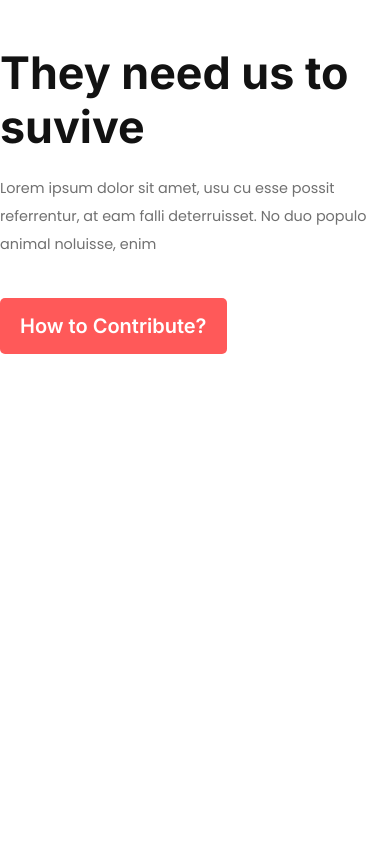
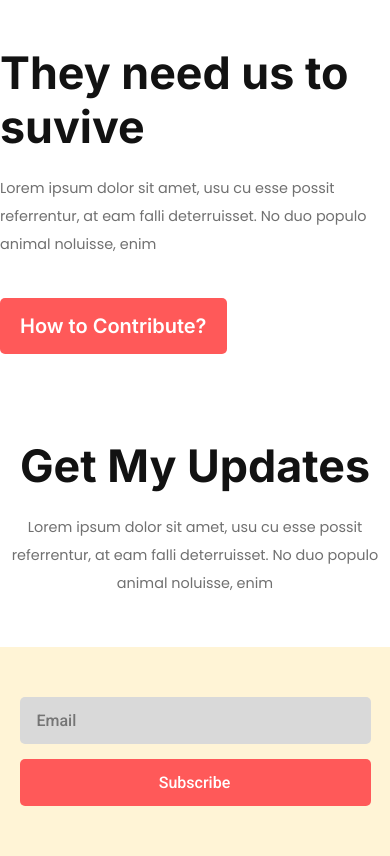
Before and after one commit to MukitHossen7/PMH-donate-organization, a plain HTML site: page index.html in a window 390 px wide. Shown: the part 4367-5223 px from the top of the page. Before the commit the page ends 4721 px from the top, so only its background shows below. Drawn offline with Linux system fonts and the light colour scheme.

Commit message:
update section done

```diff
--- a/index.html
+++ b/index.html
@@ -96,6 +96,19 @@
                 </div>
             </div>
         </section>
+
+        <section class="update-container">
+            <div class="update-area">
+                <div class="update-text-area">
+                    <h2>Get My Updates</h2>
+                    <p>Lorem ipsum dolor sit amet, usu cu esse possit referrentur, at eam falli deterruisset. No duo populo animal noluisse, enim</p>
+                </div>
+                <div class="update-input-area">
+                    <input type="email" name="" id="" placeholder="Email">
+                    <button><a href="">Subscribe</a></button>
+                </div>
+            </div>
+        </section>
     </main>
 </body>
 </html>
--- a/style/main-style.css
+++ b/style/main-style.css
@@ -1,6 +1,9 @@
 /* common css Start */
 
 @import url('https://fonts.googleapis.com/css2?family=Inter:ital,opsz,wght@0,14..32,100..900;1,14..32,100..900&family=Poppins:ital,wght@0,100;0,200;0,300;0,400;0,500;0,600;0,700;0,800;0,900;1,100;1,200;1,300;1,400;1,500;1,600;1,700;1,800;1,900&display=swap');
+
+@import url('https://fonts.googleapis.com/css2?family=Roboto:ital,wght@0,100;0,300;0,400;0,500;0,700;0,900;1,100;1,300;1,400;1,500;1,700;1,900&display=swap');
+
 
 *{
     margin: 0;
@@ -337,3 +340,69 @@ margin-bottom: 30px;
     font-weight: 600;
 }
 /* servive-section End */
+
+/* update-section-Start */
+.update-area{
+    width: 100%;
+    margin-top: 130px;
+}
+.update-text-area{
+    max-width: 690px;
+    margin: 0 auto;
+    margin-bottom: 50px;
+}
+.update-text-area h2{
+color: var(--secondary-color);
+font-family: Inter;
+font-size: 2.8125rem;
+font-weight: 700;
+text-align: center;
+margin-bottom: 20px;
+}
+.update-text-area p{
+color: var(--third-color);
+font-family: Poppins;
+font-size: 1.125rem;
+font-weight: 400;
+line-height: 28px;
+text-align: center;
+}
+.update-input-area{
+    max-width: 800px;
+    background: rgb(255, 244, 214);
+    padding: 76px 188px;
+    margin: 0 auto;
+    display: flex;
+    align-items: center;
+    justify-content: center;
+}
+.update-input-area input[type="email"]{
+    max-width: 275px;
+    border-radius: 5px 0px 0px 5px;
+    background: rgb(217, 217, 217);
+    border: none;
+    color: rgb(170, 159, 159);
+    font-family: Roboto;
+    font-size: 1rem;
+    font-weight: 500;
+    padding: 14px 218px 14px 17px;
+}
+.update-input-area button{
+    max-width: 157px;
+    border-radius: 0px 5px 5px 0px;
+    background: rgb(255, 89, 89);
+    border: none;
+    padding: 14px 43px 14px 42px;
+
+}
+.update-input-area button a{
+    color: var(--primary-color);
+    text-decoration: none;
+    font-family: Roboto;
+    font-size: 1rem;
+    font-weight: 500;
+}
+.update-input-area button:hover{
+    cursor: pointer;
+}
+/* update-section-End */
--- a/style/mobile-responsive-style.css
+++ b/style/mobile-responsive-style.css
@@ -93,4 +93,36 @@ gap: 50px;
      width: 100%;
     }
     /* servive-section responsive End */
+    /* update-section-responsive-Start */
+.update-area{
+    margin-top:85px;
 }
+.update-input-area{
+    flex-direction: column;
+}
+.update-text-area{
+    max-width: 100%;
+}
+.update-input-area{
+    width: 100%;
+    padding: 50px 0;
+}
+.update-text-area h2{
+    font-size: 2.8rem;
+}
+.update-text-area p{
+    font-size: 0.9rem;
+}
+.update-input-area input[type="email"]{
+    max-width: 90%;
+    margin-bottom: 15px;
+    border-radius:5px
+}
+.update-input-area button {
+    display: block;
+   width: 100%;
+   max-width: 90%;
+   border-radius:5px
+}
+    /* update-section-responsive-End */
+}
--- a/style/tablet-responsive-style.css
+++ b/style/tablet-responsive-style.css
@@ -45,5 +45,8 @@
 }
 
      /* servive-section responsive End */
+.update-area {
+        margin-top:100px;
+     }
 
 }
```
